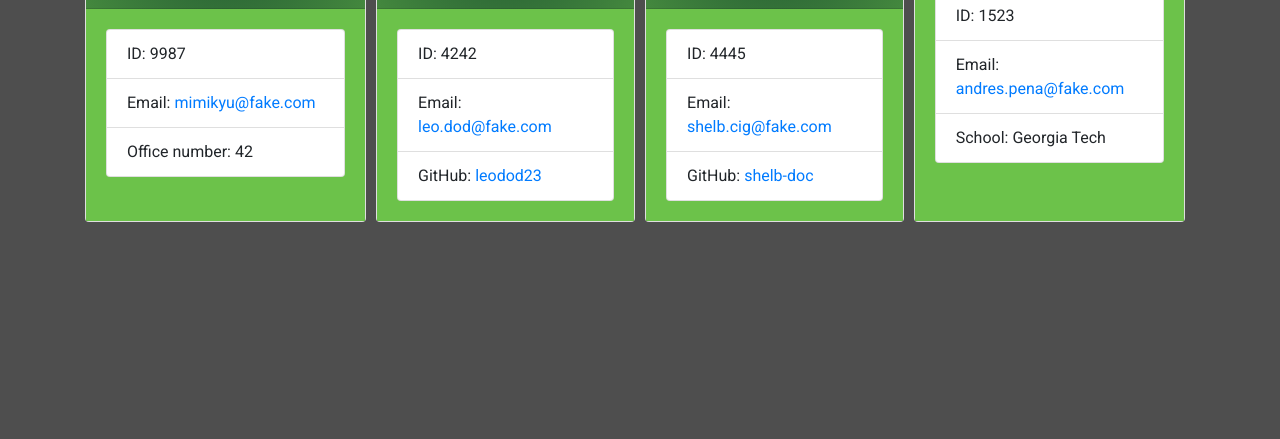
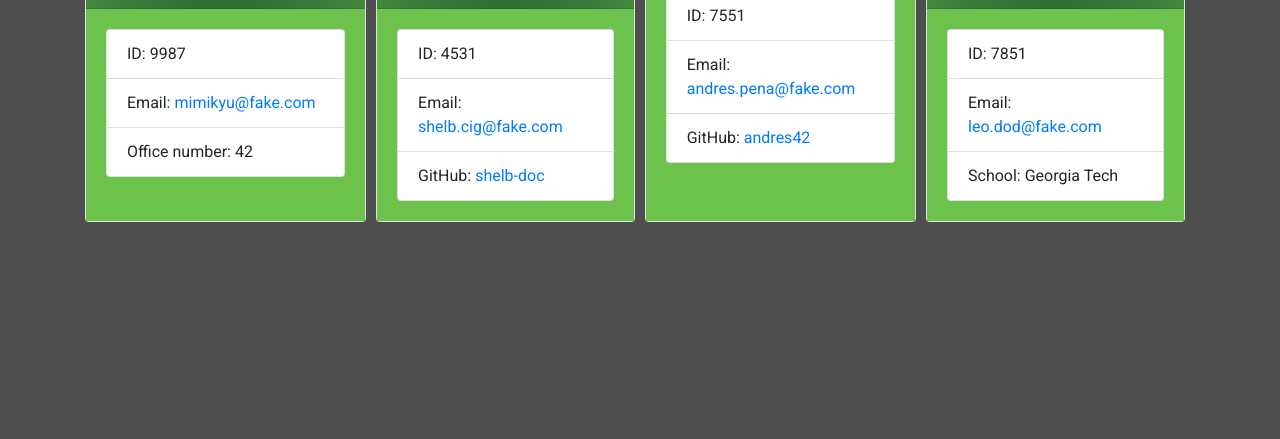
Before and after one commit to shelb-doc/Template-Employee-Summary, a website: page output/team.html in a window 1280 px wide. Shown: the part 361-800 px from the top of the page. Drawn offline with nearby package versions, Linux system fonts and the light colour scheme; a web font is replaced by a local one.

Commit message:
Updated README

```diff
--- a/output/team.html
+++ b/output/team.html
@@ -42,25 +42,12 @@
 </div>
 <div class="card employee-card">
     <div class="card-header">
-        <h2 class="card-title">Leo De Oliveira</h2>
-        <h3 class="card-title"><i class="fas fa-glasses mr-2"></i>Engineer</h3>
-    </div>
-    <div class="card-body">
-        <ul class="list-group">
-            <li class="list-group-item">ID: 4242</li>
-            <li class="list-group-item">Email: <a href="mailto:leo.dod@fake.com">leo.dod@fake.com</a></li>
-            <li class="list-group-item">GitHub: <a href="https://github.com/leodod23" target="_blank" rel="noopener noreferrer">leodod23</a></li>
-        </ul>
-    </div>
-</div>
-<div class="card employee-card">
-    <div class="card-header">
         <h2 class="card-title">Shelby Cignetti</h2>
         <h3 class="card-title"><i class="fas fa-glasses mr-2"></i>Engineer</h3>
     </div>
     <div class="card-body">
         <ul class="list-group">
-            <li class="list-group-item">ID: 4445</li>
+            <li class="list-group-item">ID: 4531</li>
             <li class="list-group-item">Email: <a href="mailto:shelb.cig@fake.com">shelb.cig@fake.com</a></li>
             <li class="list-group-item">GitHub: <a href="https://github.com/shelb-doc" target="_blank" rel="noopener noreferrer">shelb-doc</a></li>
         </ul>
@@ -69,12 +56,25 @@
 <div class="card employee-card">
     <div class="card-header">
         <h2 class="card-title">Andres Pena</h2>
+        <h3 class="card-title"><i class="fas fa-glasses mr-2"></i>Engineer</h3>
+    </div>
+    <div class="card-body">
+        <ul class="list-group">
+            <li class="list-group-item">ID: 7551</li>
+            <li class="list-group-item">Email: <a href="mailto:andres.pena@fake.com">andres.pena@fake.com</a></li>
+            <li class="list-group-item">GitHub: <a href="https://github.com/andres42" target="_blank" rel="noopener noreferrer">andres42</a></li>
+        </ul>
+    </div>
+</div>
+<div class="card employee-card">
+    <div class="card-header">
+        <h2 class="card-title">Leo De Oliveira</h2>
         <h3 class="card-title"><i class="fas fa-user-graduate mr-2"></i>Intern</h3>
     </div>
     <div class="card-body">
         <ul class="list-group">
-            <li class="list-group-item">ID: 1523</li>
-            <li class="list-group-item">Email: <a href="mailto:andres.pena@fake.com">andres.pena@fake.com</a></li>
+            <li class="list-group-item">ID: 7851</li>
+            <li class="list-group-item">Email: <a href="mailto:leo.dod@fake.com">leo.dod@fake.com</a></li>
             <li class="list-group-item">School: Georgia Tech</li>
         </ul>
     </div>
```
Also changed, not shown: README.md.
